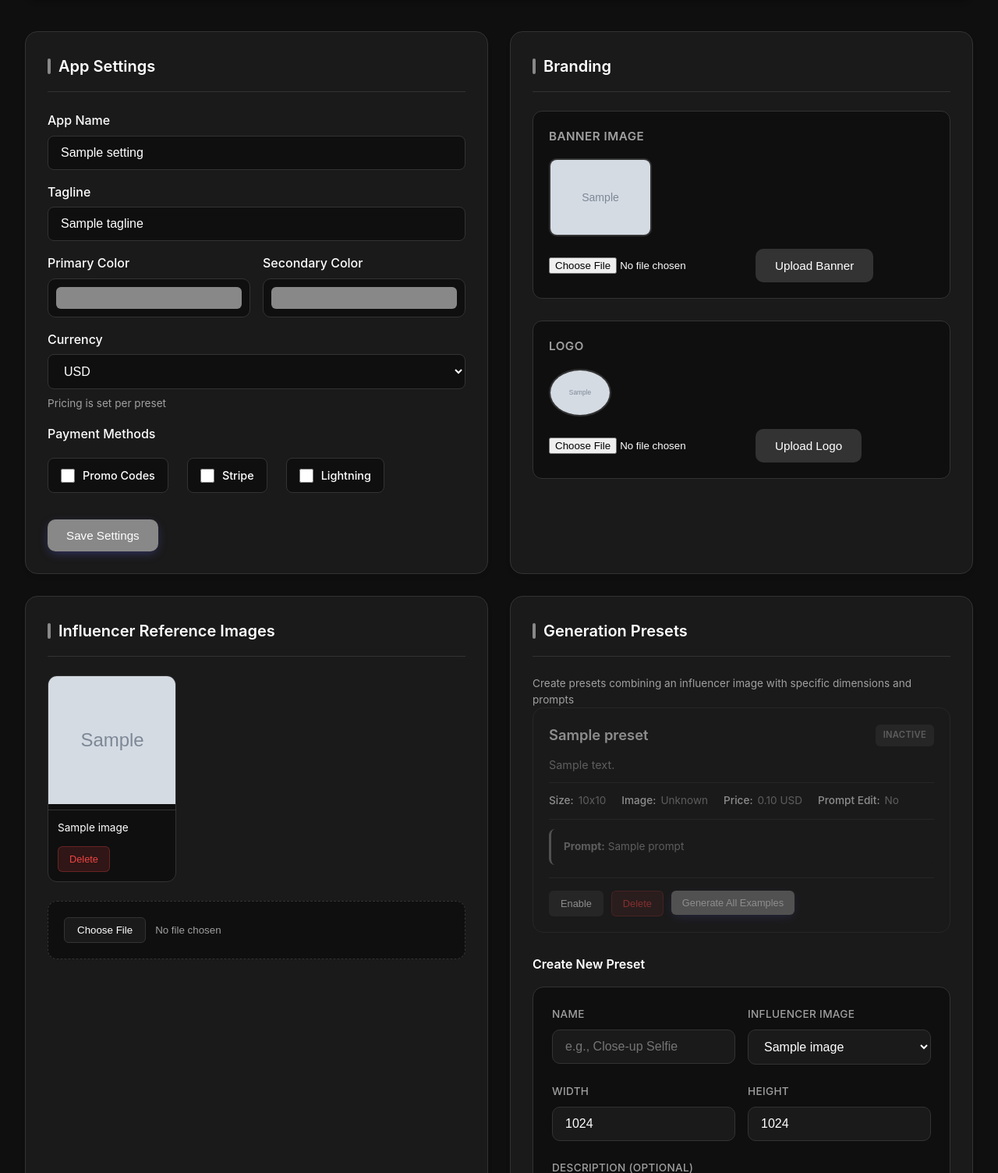
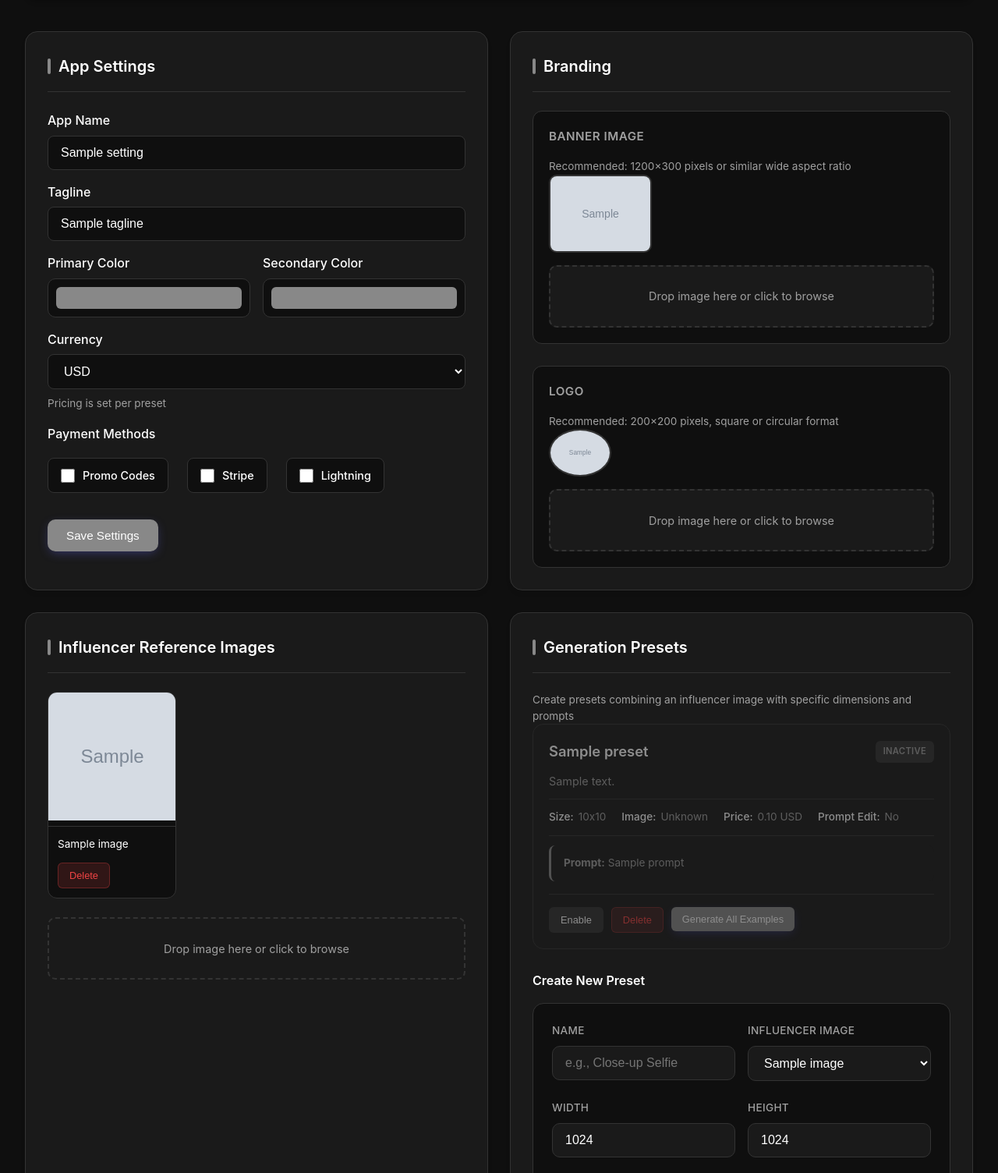
Before and after one commit to ValyrianTech/genselfie, a FastAPI app: template templates/admin.html in a window 1280 px wide. Shown: the part 109-1613 px from the top of the page at 78% size. Run offline with FastAPI, Linux system fonts and the light colour scheme; the template is opened without the code that fills it: most values are stand-ins (such as "Sample title", 1, 10 or a date in 2020); grey boxes marked "Sample" are stand-in pictures; data that the repository does not hold is empty; parts of the project's set-up code (start-up, migrations or seed data) failed here and were passed over.

Commit message:
Replace upload buttons with drag-and-drop zones, add resolution hints

```diff
--- a/static/css/style.css
+++ b/static/css/style.css
@@ -739,6 +739,40 @@ body {
     flex-wrap: wrap;
 }
 
+/* Drop Zone */
+.drop-zone {
+    display: flex;
+    align-items: center;
+    justify-content: center;
+    width: 100%;
+    min-height: 80px;
+    padding: 20px;
+    border: 2px dashed var(--border-color);
+    border-radius: 10px;
+    cursor: pointer;
+    transition: all 0.2s ease;
+    background: var(--card-bg);
+}
+
+.drop-zone:hover {
+    border-color: var(--primary-color);
+    background: rgba(99, 102, 241, 0.05);
+}
+
+.drop-zone.drag-over {
+    border-color: var(--primary-color);
+    background: rgba(99, 102, 241, 0.1);
+}
+
+.drop-zone input[type="file"] {
+    display: none;
+}
+
+.drop-zone span {
+    color: var(--text-muted);
+    font-size: 0.9rem;
+}
+
 .preview-small {
     max-width: 200px;
     max-height: 100px;
--- a/templates/admin.html
+++ b/templates/admin.html
@@ -75,23 +75,29 @@
 
             <div class="upload-group">
                 <h3>Banner Image</h3>
+                <p class="help-text">Recommended: 1200×300 pixels or similar wide aspect ratio</p>
                 {% if settings.banner_image %}
                 <img src="/uploads/{{ settings.banner_image }}" alt="Current banner" class="preview-small">
                 {% endif %}
-                <form method="POST" action="/admin/upload-banner" enctype="multipart/form-data">
-                    <input type="file" name="file" accept="image/*" required>
-                    <button type="submit" class="btn btn-secondary">Upload Banner</button>
+                <form method="POST" action="/admin/upload-banner" enctype="multipart/form-data" class="auto-upload-form">
+                    <label class="drop-zone">
+                        <input type="file" name="file" accept="image/*" required>
+                        <span>Drop image here or click to browse</span>
+                    </label>
                 </form>
             </div>
 
             <div class="upload-group">
                 <h3>Logo</h3>
+                <p class="help-text">Recommended: 200×200 pixels, square or circular format</p>
                 {% if settings.logo_image %}
                 <img src="/uploads/{{ settings.logo_image }}" alt="Current logo" class="preview-small logo-preview">
                 {% endif %}
-                <form method="POST" action="/admin/upload-logo" enctype="multipart/form-data">
-                    <input type="file" name="file" accept="image/*" required>
-                    <button type="submit" class="btn btn-secondary">Upload Logo</button>
+                <form method="POST" action="/admin/upload-logo" enctype="multipart/form-data" class="auto-upload-form">
+                    <label class="drop-zone">
+                        <input type="file" name="file" accept="image/*" required>
+                        <span>Drop image here or click to browse</span>
+                    </label>
                 </form>
             </div>
         </section>
@@ -114,8 +120,11 @@
                 {% endfor %}
             </div>
 
-            <form method="POST" action="/admin/upload-influencer-image" enctype="multipart/form-data" class="upload-form">
-                <input type="file" name="file" accept="image/*" required onchange="this.form.submit()">
+            <form method="POST" action="/admin/upload-influencer-image" enctype="multipart/form-data" class="auto-upload-form">
+                <label class="drop-zone">
+                    <input type="file" name="file" accept="image/*" required>
+                    <span>Drop image here or click to browse</span>
+                </label>
             </form>
         </section>
 
@@ -243,8 +252,11 @@
                 {% endfor %}
             </div>
 
-            <form method="POST" action="/admin/upload-example-input" enctype="multipart/form-data" class="upload-form">
-                <input type="file" name="file" accept="image/*" required onchange="this.form.submit()">
+            <form method="POST" action="/admin/upload-example-input" enctype="multipart/form-data" class="auto-upload-form">
+                <label class="drop-zone">
+                    <input type="file" name="file" accept="image/*" required>
+                    <span>Drop image here or click to browse</span>
+                </label>
             </form>
 
             {% if example_inputs and presets %}
@@ -456,6 +468,41 @@ document.addEventListener('DOMContentLoaded', function() {
             }
         });
     });
+
+    // Auto-upload forms
+    document.querySelectorAll('.auto-upload-form').forEach(function(form) {
+        const input = form.querySelector('input[type="file"]');
+        const dropZone = form.querySelector('.drop-zone');
+
+        // Submit on file selection
+        input.addEventListener('change', function() {
+            if (this.files.length > 0) {
+                dropZone.querySelector('span').textContent = 'Uploading...';
+                form.submit();
+            }
+        });
+
+        // Drag and drop
+        dropZone.addEventListener('dragover', function(e) {
+            e.preventDefault();
+            dropZone.classList.add('drag-over');
+        });
+
+        dropZone.addEventListener('dragleave', function(e) {
+            e.preventDefault();
+            dropZone.classList.remove('drag-over');
+        });
+
+        dropZone.addEventListener('drop', function(e) {
+            e.preventDefault();
+            dropZone.classList.remove('drag-over');
+            if (e.dataTransfer.files.length > 0) {
+                input.files = e.dataTransfer.files;
+                dropZone.querySelector('span').textContent = 'Uploading...';
+                form.submit();
+            }
+        });
+    });
 });
 </script>
 {% endblock %}
```
